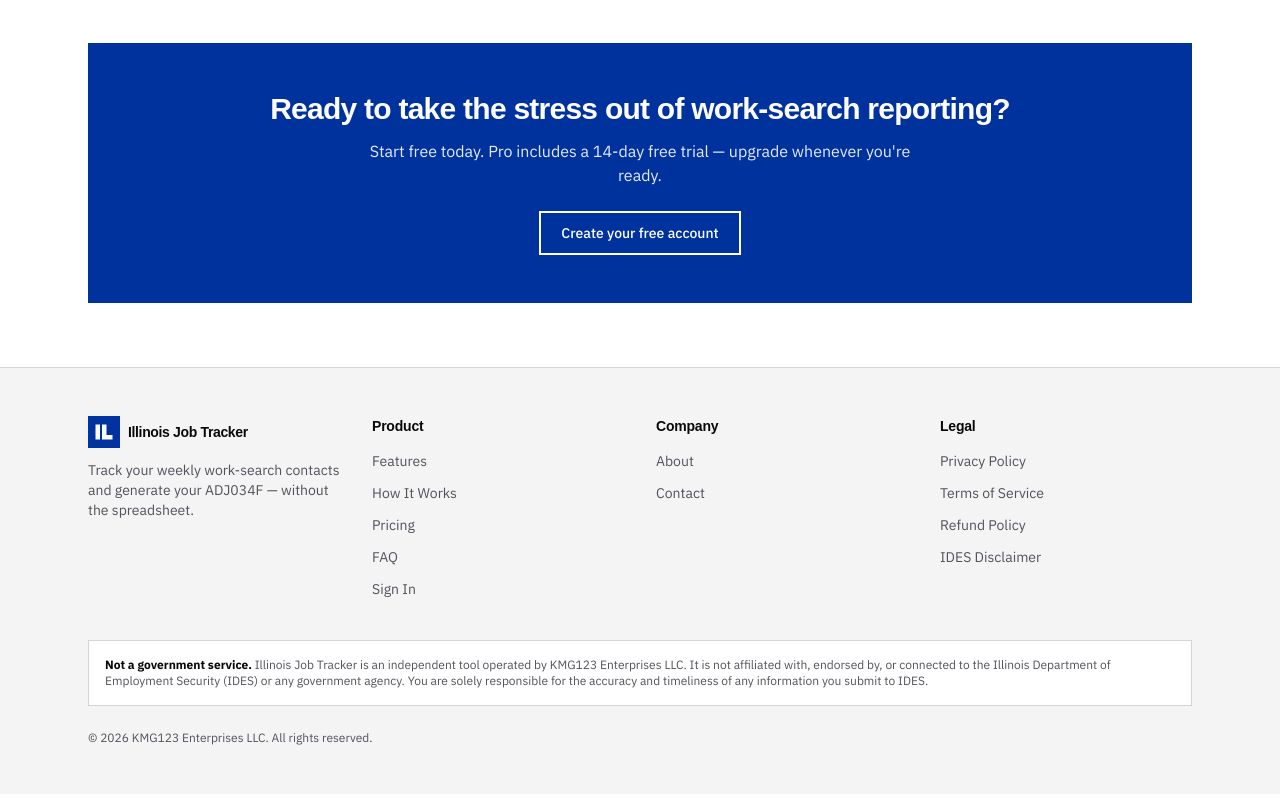
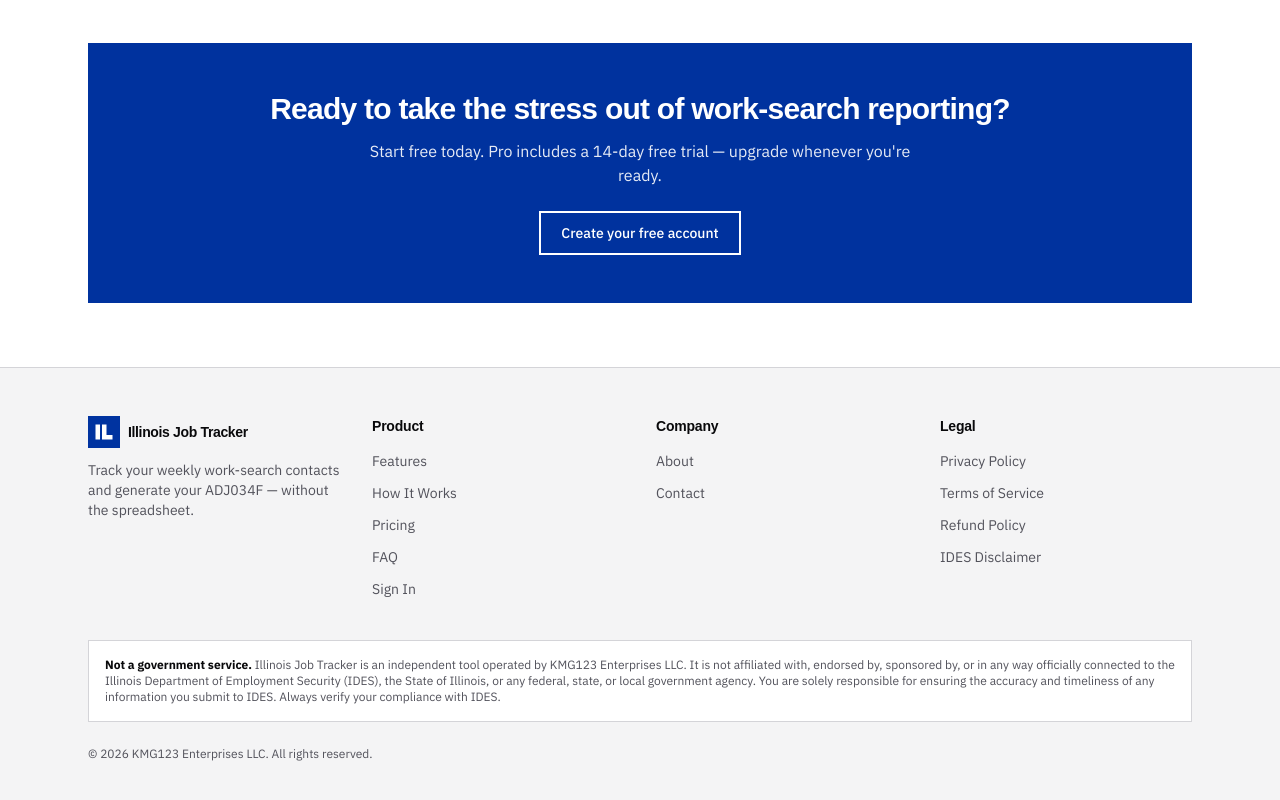
Before and after one commit to cagedbear83/ijt-marketing, a Next.js app: page / in a window 1280 px wide. Shown: the part 2516-3316 px from the top of the page. Built offline with nearby package versions, Linux system fonts and the light colour scheme; a web font is replaced by a local one.

Commit message:
add clerk in for auth

```diff
--- a/app/features/page.tsx
+++ b/app/features/page.tsx
@@ -108,7 +108,7 @@
         </p>
         <div className="mt-6 flex flex-wrap justify-center gap-3">
           <Button href="/pricing">View pricing</Button>
-          <Button appPath="/register" variant="outline">
+          <Button appPath="/sign-up" variant="outline">
             Get started free
           </Button>
         </div>
--- a/app/how-it-works/page.tsx
+++ b/app/how-it-works/page.tsx
@@ -59,7 +59,7 @@
         </ol>
 
         <div className="mt-10 text-center">
-          <Button appPath="/register">Start Free</Button>
+          <Button appPath="/sign-up">Start Free</Button>
         </div>
       </Section>
     </>
--- a/app/page.tsx
+++ b/app/page.tsx
@@ -66,7 +66,7 @@
             {site.tagline}
           </p>
           <div className="mt-8 flex flex-wrap justify-center gap-3">
-            <Button appPath="/register">
+            <Button appPath="/sign-up">
               Get started free
             </Button>
             <Button href="/how-it-works" variant="outline">
@@ -179,7 +179,7 @@
             Start free today. Pro includes a 14-day free trial — upgrade whenever you're ready.
           </p>
           <div className="mt-6">
-            <Button appPath="/register" variant="white">
+            <Button appPath="/sign-up" variant="white">
               Create your free account
             </Button>
           </div>
--- a/components/site-footer.tsx
+++ b/components/site-footer.tsx
@@ -59,7 +59,7 @@
                     every page — the same way the app footer links back here. */}
                 {col.title === "Product" && (
                   <li>
-                    <AppLink path="/login" className={linkClass}>
+                    <AppLink path="/sign-in" className={linkClass}>
                       Sign In
                     </AppLink>
                   </li>
@@ -72,10 +72,11 @@
         <div className="mt-10 border border-border bg-background p-4 text-xs text-muted-foreground">
           <strong className="text-foreground">Not a government service.</strong>{" "}
           {site.name} is an independent tool operated by {site.company}. It is not
-          affiliated with, endorsed by, or connected to the Illinois Department of
-          Employment Security (IDES) or any government agency. You are solely
-          responsible for the accuracy and timeliness of any information you submit
-          to IDES.
+          affiliated with, endorsed by, sponsored by, or in any way officially
+          connected to the Illinois Department of Employment Security (IDES), the
+          State of Illinois, or any federal, state, or local government agency.
+          You are solely responsible for ensuring the accuracy and timeliness of
+          any information you submit to IDES. Always verify your compliance with IDES.
         </div>
 
         <p className="mt-6 text-xs text-muted-foreground">
--- a/components/site-nav.tsx
+++ b/components/site-nav.tsx
@@ -50,13 +50,13 @@
             )}
           </button>
           <AppLink
-            path="/login"
+            path="/sign-in"
             className="hidden px-3 py-2 text-sm font-medium text-muted-foreground transition-colors hover:text-foreground sm:block"
           >
             Sign In
           </AppLink>
           <AppLink
-            path="/register"
+            path="/sign-up"
             className="bg-primary px-3 py-2 text-sm font-semibold text-primary-foreground transition-opacity hover:opacity-90"
           >
             Get Started
@@ -86,7 +86,7 @@
             </Link>
           ))}
           <AppLink
-            path="/login"
+            path="/sign-in"
             className="block py-2 text-sm font-medium text-muted-foreground hover:text-foreground sm:hidden"
           >
             Sign In
--- a/lib/site.ts
+++ b/lib/site.ts
@@ -68,7 +68,7 @@
     cadence: "forever",
     blurb: "Get started logging your work-search contacts at no cost.",
     cta: "Get started free",
-    ctaHref: "/register",
+    ctaHref: "/sign-up",
     features: [
       "1 claimant profile (your own)",
       "Log work-search contacts",
@@ -88,7 +88,7 @@
     cadence: "per month",
     blurb: "Everything you need to stay compliant and never miss a deadline.",
     cta: "Start Pro",
-    ctaHref: "/register?plan=pro",
+    ctaHref: "/sign-up?plan=pro",
     featured: true,
     features: [
       "1 claimant profile (your own)",
@@ -113,7 +113,7 @@
     cadence: "per month · first seat",
     blurb: "For professionals managing work-search compliance for multiple claimants.",
     cta: "Start Case Worker",
-    ctaHref: "/register?plan=caseworker",
+    ctaHref: "/sign-up?plan=caseworker",
     featured: false,
     seatNote: "Additional seats $12.99/mo or $129.99/yr each",
     features: [
```
